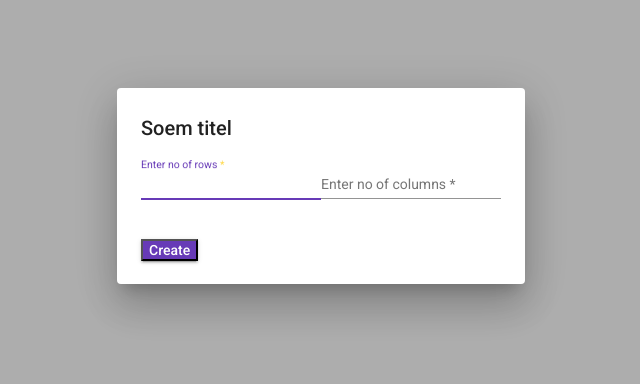
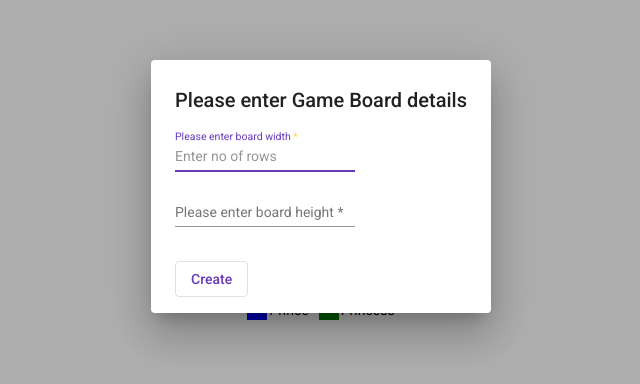
Before and after one commit to Giri03/SavePrincess, an Angular app: page /grid in a window 1280 px wide. Shown: the part 214-598 px from the top of the page, without its empty margins (319-959 px from the left). Built offline with nearby package versions, Linux system fonts and the light colour scheme.

Commit message:
Added Css of canvas, fixed edge case for princess position and udpated form dialog

```diff
--- a/src/app/grid/grid.component.html
+++ b/src/app/grid/grid.component.html
@@ -1 +1,10 @@
-<canvas id="maze" width="450" height="450"></canvas>
+<div class="canvas-container">
+  <canvas id="maze" width="450" height="450"></canvas>
+</div>
+
+<div class="instructions">
+  <div class="blue-color"> </div>
+  <span>Prince</span>
+  <div class="green-color"> </div>
+  <span>Princess</span>
+</div>
--- a/src/app/grid/grid.component.scss
+++ b/src/app/grid/grid.component.scss
@@ -0,0 +1,22 @@
+.canvas-container, .instructions {
+    display: flex;
+    justify-content: center;
+    align-items: flex-start;
+    padding-top: 2rem;
+    flex-direction: row;
+}
+
+.blue-color{
+    background-color: blue;
+    width: 20px;
+    height: 20px;
+    margin-right: 2px;
+}
+
+.green-color{
+    background-color: green;
+    width: 20px;
+    height: 20px;
+    margin-left: 10px;
+    margin-right: 2px;
+}
--- a/src/app/grid/models/cell.ts
+++ b/src/app/grid/models/cell.ts
@@ -15,7 +15,7 @@ export class Cell {
     draw(
         ctx: CanvasRenderingContext2D,
         length: number,
-        cellBackground = '#FFFFFF'
+        cellBackground = '#4f4f4f'
     ) {
         ctx.fillStyle = cellBackground;
         ctx.fillRect(
@@ -25,21 +25,25 @@ export class Cell {
             (this.row + 1) * length
         );
         ctx.beginPath();
-        ctx.moveTo(this.col * length, this.row * length);
-        ctx.lineTo((this.col + 1) * length, this.row * length);
+        ctx.moveTo(this.col * length, (this.row + 1) * length);
+        ctx.lineTo((this.col + 1) * length, (this.row + 1) * length);
         ctx.stroke();
         ctx.beginPath();
         ctx.moveTo((this.col + 1) * length, this.row * length);
         ctx.lineTo((this.col + 1) * length, (this.row + 1) * length);
         ctx.stroke();
-        ctx.beginPath();
-        ctx.moveTo((this.col + 1) * length, (this.row + 1) * length);
-        ctx.lineTo(this.col * length, (this.row + 1) * length);
-        ctx.stroke();
-        ctx.beginPath();
-        ctx.moveTo(this.col * length, (this.row + 1) * length);
-        ctx.lineTo(this.col * length, this.row * length);
-        ctx.stroke();
+        if (this.row == 0) {
+            ctx.beginPath();
+            ctx.moveTo((this.col) * length, this.row * length);
+            ctx.lineTo((this.col + 1) * length, this.row * length);
+            ctx.stroke();
+        }
+        if (this.col == 0) {
+            ctx.beginPath();
+            ctx.moveTo(this.col * length, this.row * length);
+            ctx.lineTo(this.col * length, (this.row + 1) * length);
+            ctx.stroke();
+        }
     }
 
 
--- a/src/app/grid/models/grid.ts
+++ b/src/app/grid/models/grid.ts
@@ -46,11 +46,13 @@ export class Grid {
 
     placePrincess(num) {
         while (num > 0) {
-            const current = this.cells[RandomNumber.within(this.nRow)][
-                RandomNumber.within(this.nCol)
-            ];
-            this.drawPrincess(current);
-            num--;
+            const { x1, y1 } = { x1: RandomNumber.within(this.nRow), y1: RandomNumber.within(this.nCol) }
+            const { x, y } = this.findCenterofGrid();
+            if (!(x == x && y1 == y)) {
+                const current = this.cells[x1][y1];
+                this.drawPrincess(current);
+                num--;
+            }
         }
     }
 
@@ -65,7 +67,7 @@ export class Grid {
             this.ctx.lineWidth = lineThickness;
             this.ctx.strokeStyle = color;
             this.ctx.beginPath();
-            this.ctx.moveTo((cell.col + 0.5) * this.cellSize, (cell.row + 0.5) * this.cellSize);
+            this.ctx.moveTo((cell.col + 0.25) * this.cellSize, (cell.row + 0.25) * this.cellSize);
             this.ctx.lineTo((cell.col + 0.75) * this.cellSize, (cell.row + 0.75) * this.cellSize);
             this.ctx.stroke();
         }
@@ -76,12 +78,14 @@ export class Grid {
         this.ctx.lineWidth = lineThickness;
         this.ctx.strokeStyle = color;
         this.ctx.beginPath();
-        this.ctx.moveTo((cell.col + 0.5) * this.cellSize, (cell.row + 0.5) * this.cellSize);
+        this.ctx.moveTo((cell.col + 0.25) * this.cellSize, (cell.row + 0.25) * this.cellSize);
         this.ctx.lineTo((cell.col + 0.75) * this.cellSize, (cell.row + 0.75) * this.cellSize);
         this.ctx.stroke();
     }
 
-
+    findCenterofGrid() {
+        return { x: Math.floor(this.nRow / 2), y: Math.floor(this.nCol / 2) };
+    }
 
 }
 
--- a/src/app/shared/grid-form-dialog/grid-form-dialog.component.html
+++ b/src/app/shared/grid-form-dialog/grid-form-dialog.component.html
@@ -1,17 +1,20 @@
-<h2 mat-dialog-title>Soem titel</h2>
+<h2 mat-dialog-title>Please enter Game Board details</h2>
 
 
 <mat-dialog-content [formGroup]="form">
   <mat-form-field>
+    <mat-label>Please enter board width</mat-label>
     <input matInput placeholder="Enter no of rows" formControlName="row" required>
   </mat-form-field>
+  <br>
   <mat-form-field>
+    <mat-label>Please enter board height</mat-label>
     <input matInput placeholder="Enter no of columns" formControlName="col" required>
   </mat-form-field>
 </mat-dialog-content>
 
 <mat-dialog-actions>
-  <button class="mat-raised-button mat-primary" (click)="save()">
+  <button mat-stroked-button color="primary" (click)="save()">
     Create
   </button>
 </mat-dialog-actions>
```
Also changed, not shown: src/app/grid/models/player.ts (added).
